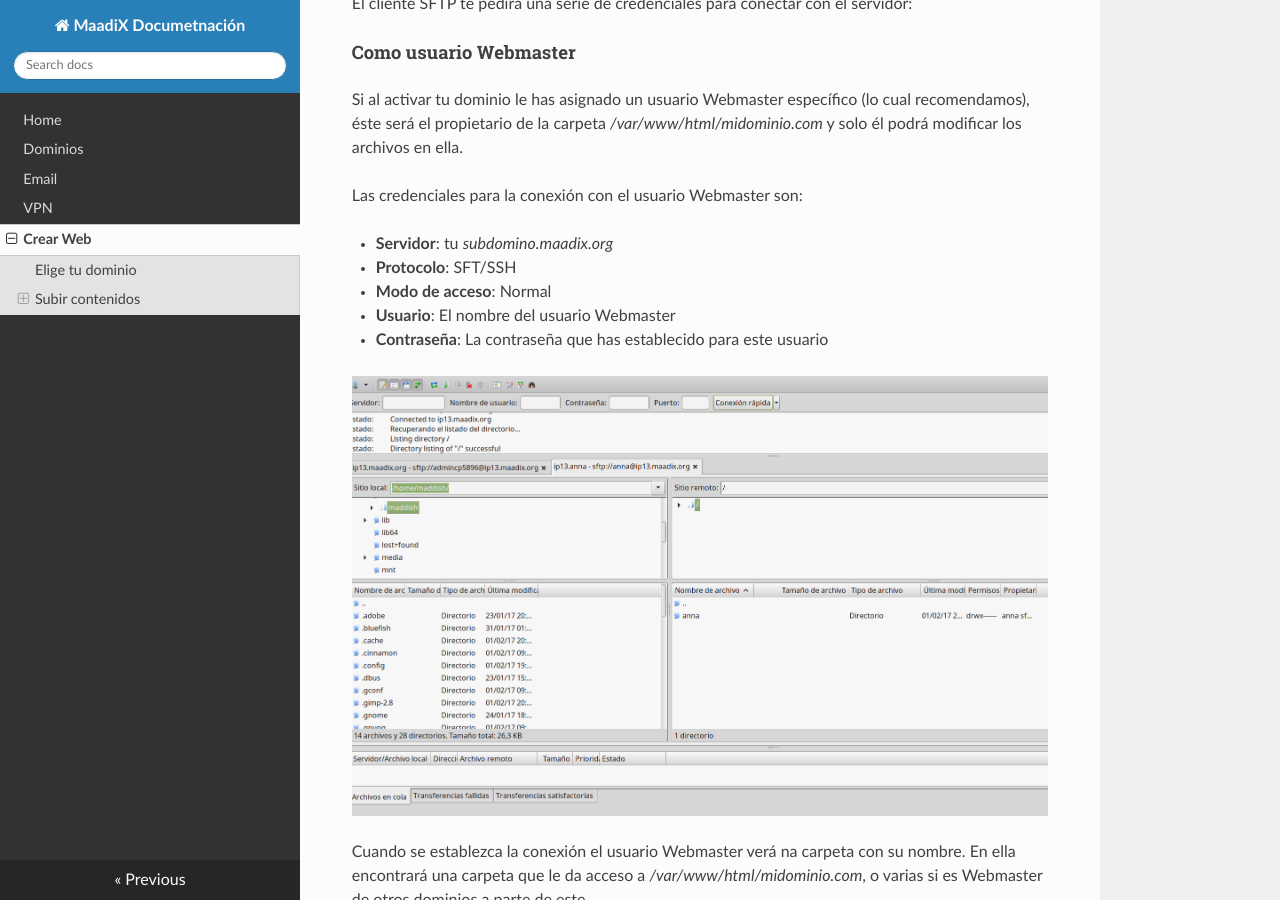
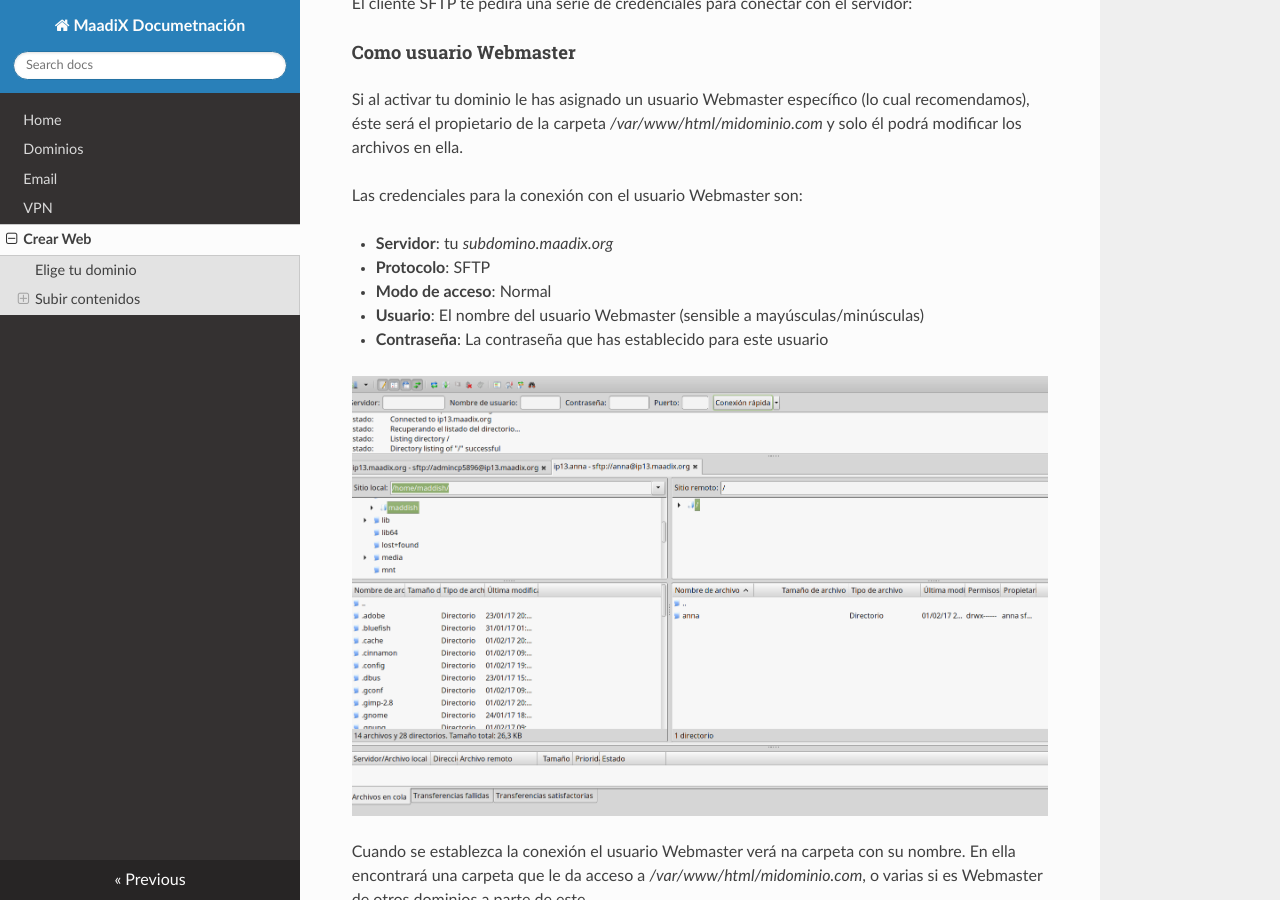
Before and after one commit to MaadixNet/docs, an MkDocs documentation site: the page built from docs/create-web.md, in a window 1280 px wide and 900 px high, scrolled down 808 px. Built offline with MkDocs 1.6.1, drawn with Linux system fonts in a browser that asks for light colours; nearby versions of some CDN libraries; old or Windows-style settings are respelled for this version of MkDocs; some of the changed text lies outside the part shown.

Commit message:
Update create-web.md

```diff
--- a/docs/create-web.md
+++ b/docs/create-web.md
@@ -25,9 +25,9 @@ Si al activar tu dominio le has asignado un usuario Webmaster específico (lo cu
 Las credenciales para la conexión con el usuario Webmaster son:
 
 * **Servidor**: tu *subdomino.maadix.org*
-* **Protocolo**: SFT/SSH
+* **Protocolo**: SFTP
 * **Modo de acceso**: Normal
-* **Usuario**: El nombre del usuario Webmaster
+* **Usuario**: El nombre del usuario Webmaster (sensible a mayúsculas/minúsculas)
 * **Contraseña**: La contraseña que has establecido para este usuario
 
 ![Screenshot](img/sftp-anna.png)
@@ -58,9 +58,9 @@ Si no has creado ningún usuario webmaster para tu nuevo dominio, el propietario
 Puedes establecer connexión por SFTP como tu Superusuario con las credenciales:
 
 * **Servidor**: tu *subdomino.maadix.org*
-* **Protocolo**: SFT/SSH
+* **Protocolo**: SFTP
 * **Modo de acceso**: Normal
-* **Usuario**: El nombre del Superusuario
+* **Usuario**: El nombre del Superusuario (sensible a mayúsculas/minúsculas)
 * **Contraseña**: La contraseña del Superusuario
 
 Si no recuerdas tus datos de Superusuario, puedes consultarlos en la pestaña **usuarios** de tu Cpanel. Es el primero que aparece en la lista. También puedes ahí restablecer su contraseña en caso de que la hayas olvidado.
```
